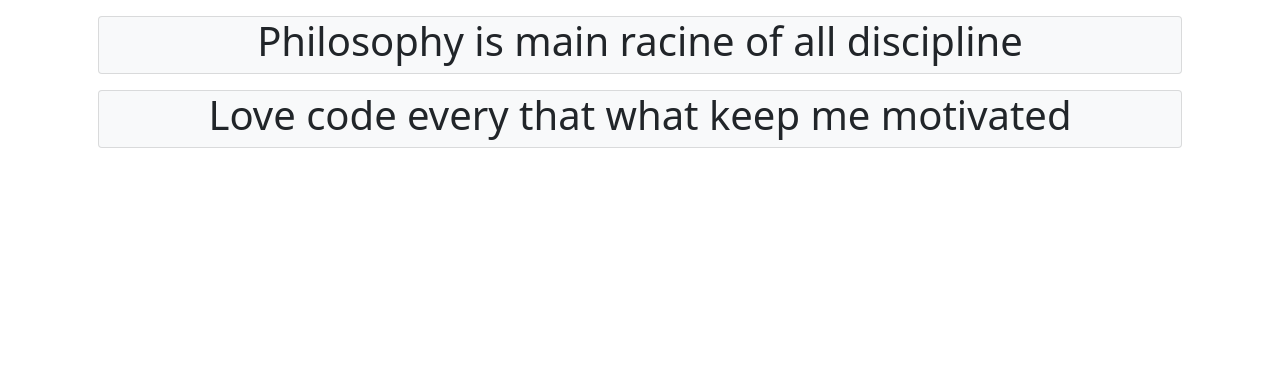
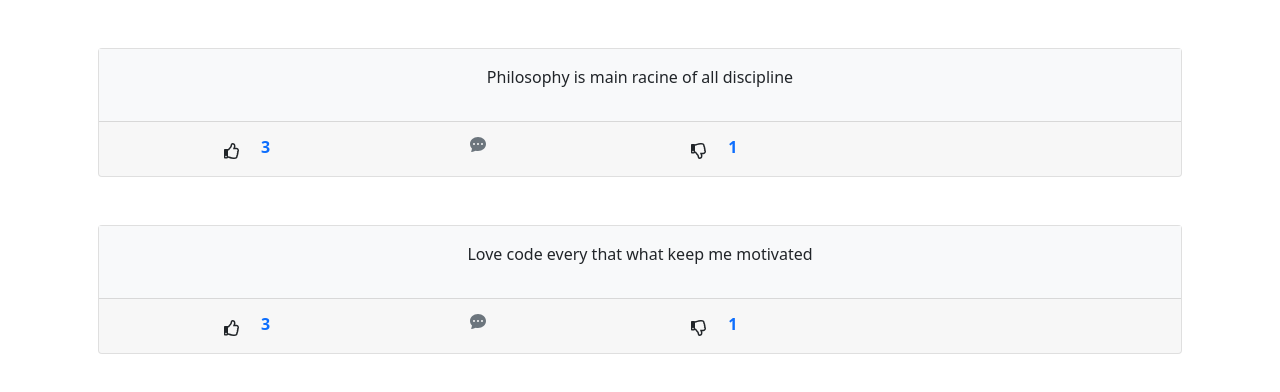
Before and after one commit to sadric5/djangoReactInOne, a React app in the folder frontend/: page / in a window 1280 px wide. Shown: the top 392 px of the page. Built offline with nearby package versions, Linux system fonts and the light colour scheme; the HTML template or start-up script is replaced by a standard one.

Commit message:
handle the UI with mock data

```diff
--- a/frontend/src/components/App.js
+++ b/frontend/src/components/App.js
@@ -2,6 +2,8 @@
 import React from 'react'
 // import ReactDOM, {render} from 'react-dom'
 import 'bootstrap/dist/css/bootstrap.min.css';
+import {FaRegThumbsUp, FaRegThumbsDown} from 'react-icons/fa'
+import {BsChat, BsFillChatDotsFill} from 'react-icons/bs'
 
 
 
@@ -10,9 +12,34 @@ const App = (props)=>{
         <div className='container'>
             {
                 props.data.map(data =>(
-                    <div className='card text-center bg-light m-3' key={data.id}>
-                        <h1 className='text-center'>{data.tweet}</h1>
-                    </div>
+                    <div className='card text-center m-3 my-5' key={data.id}>
+
+                        <div className=' card-body bg-light'>
+                            <p className='text-center'>{data.tweet}</p>
+                        </div>
+                        <div className='card-footer text-muted'>
+                            <ul className='nav'>
+                                <li className='nav-item mx-5'>
+                                    <div className='mx-5 text-muted'>
+                                        <button className='btn'><FaRegThumbsUp/></button>
+                                        <b className='mx-2 text-primary'>{data.like}</b>
+                                    </div>
+                                </li>
+                                <li className='nav-item mx-5'>
+                                    <div className='text-muted mx-5'>
+                                        <BsFillChatDotsFill/>
+                                    </div>
+                                </li>
+                                <li className='nav-item mx-5'>
+                                    <div className='mx-5 text-muted'>
+                                    <button className='btn'><FaRegThumbsDown/></button>
+                                        <b className='mx-2 text-primary'>{data.dislike}</b>
+                                    </div>
+                                </li>
+
+                            </ul>
+                        </div>
+                        </div>
                 ))
             }
         </div>
```
